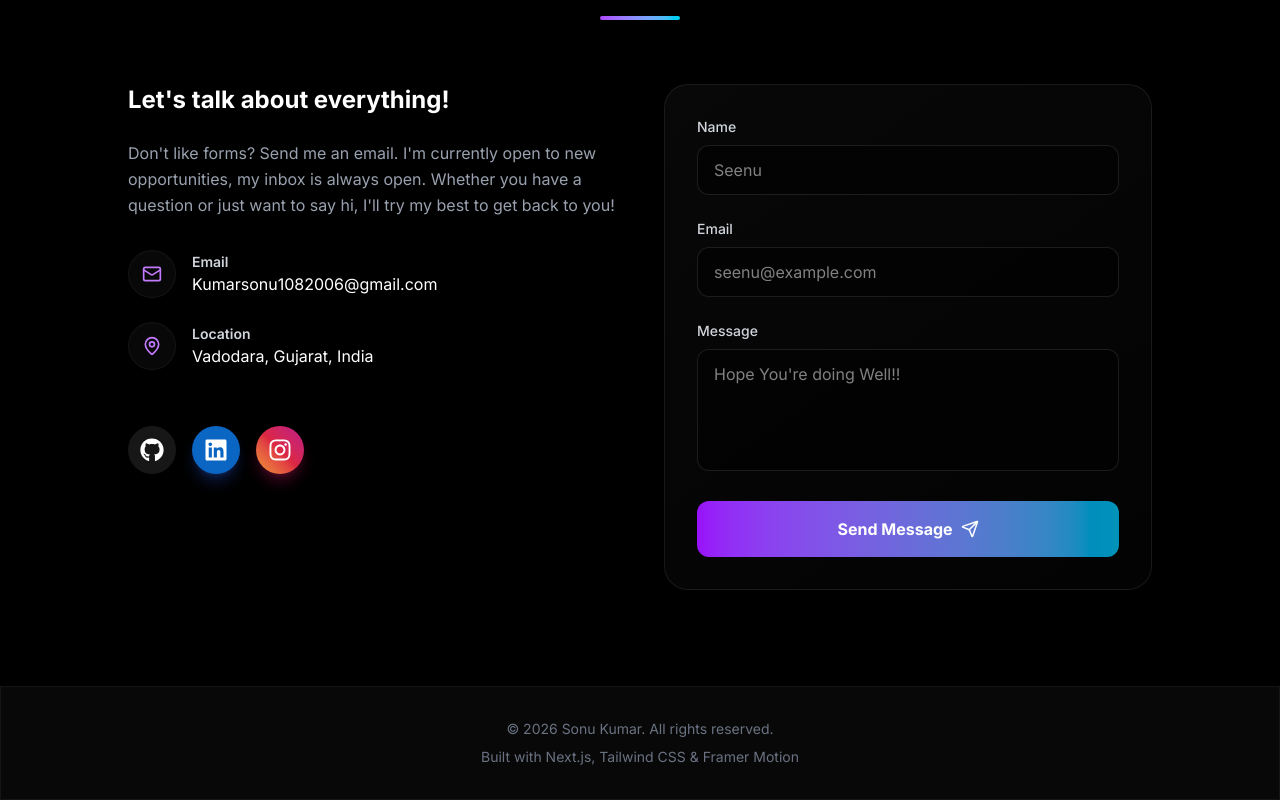
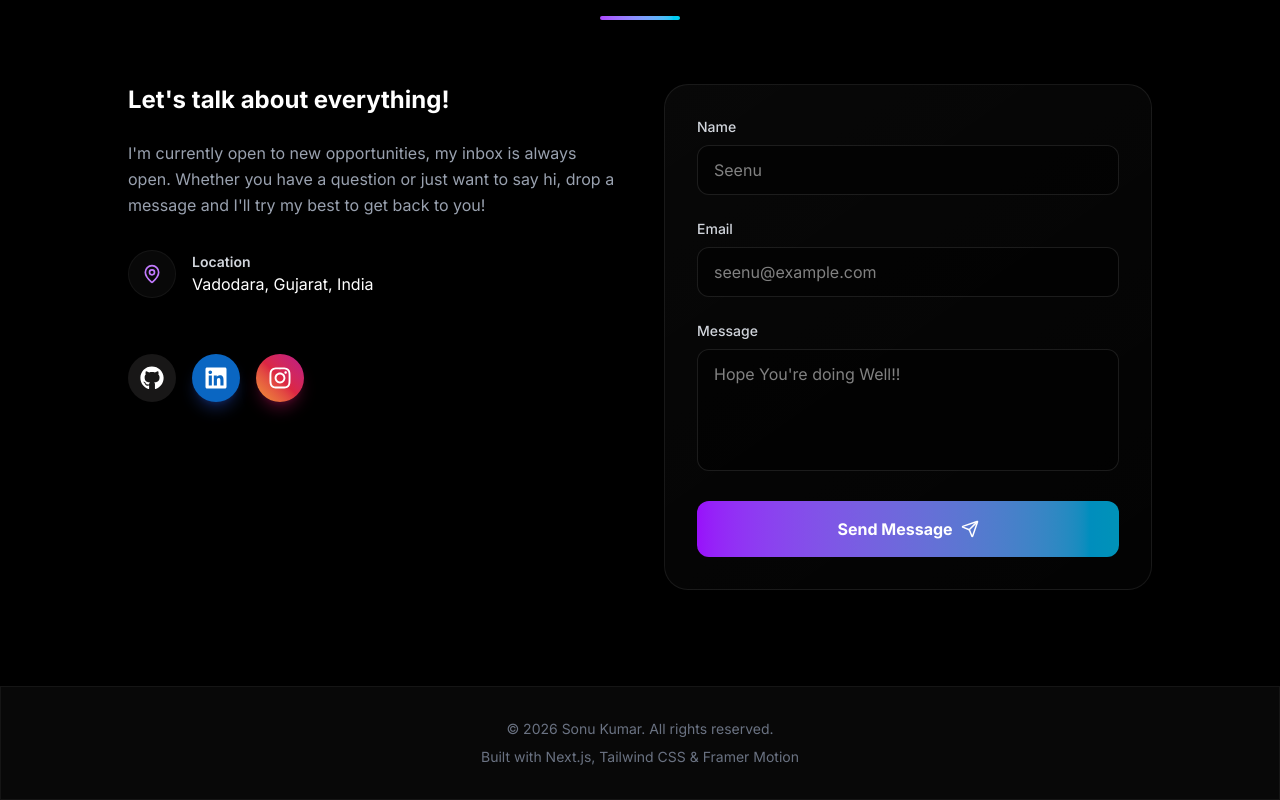
Before and after one commit to Singhhsaheb/Portfolio, a Next.js app: page / in a window 1280 px wide. Shown: the part 6846-7646 px from the top of the page. Built offline with nearby package versions, Linux system fonts and the light colour scheme.

Commit message:
Hide personal email from contact section

```diff
--- a/src/components/sections/ContactSection.tsx
+++ b/src/components/sections/ContactSection.tsx
@@ -78,19 +78,10 @@
           >
             <h3 className="text-2xl font-bold text-white mb-6">Let&apos;s talk about everything!</h3>
             <p className="text-gray-400 mb-8 leading-relaxed">
-              Don&apos;t like forms? Send me an email. I&apos;m currently open to new opportunities, my inbox is always open. Whether you have a question or just want to say hi, I&apos;ll try my best to get back to you!
+              I&apos;m currently open to new opportunities, my inbox is always open. Whether you have a question or just want to say hi, drop a message and I&apos;ll try my best to get back to you!
             </p>
 
             <div className="space-y-6">
-              <div className="flex items-center space-x-4">
-                <div className="w-12 h-12 rounded-full glass flex items-center justify-center text-purple-400">
-                  <Mail size={20} />
-                </div>
-                <div>
-                  <h4 className="text-sm font-semibold text-gray-300">Email</h4>
-                  <a href="mailto:Kumarsonu1082006@gmail.com" className="text-white hover:text-cyan-400 transition-colors">Kumarsonu1082006@gmail.com</a>
-                </div>
-              </div>
               <div className="flex items-center space-x-4">
                 <div className="w-12 h-12 rounded-full glass flex items-center justify-center text-purple-400">
                   <MapPin size={20} />
```
